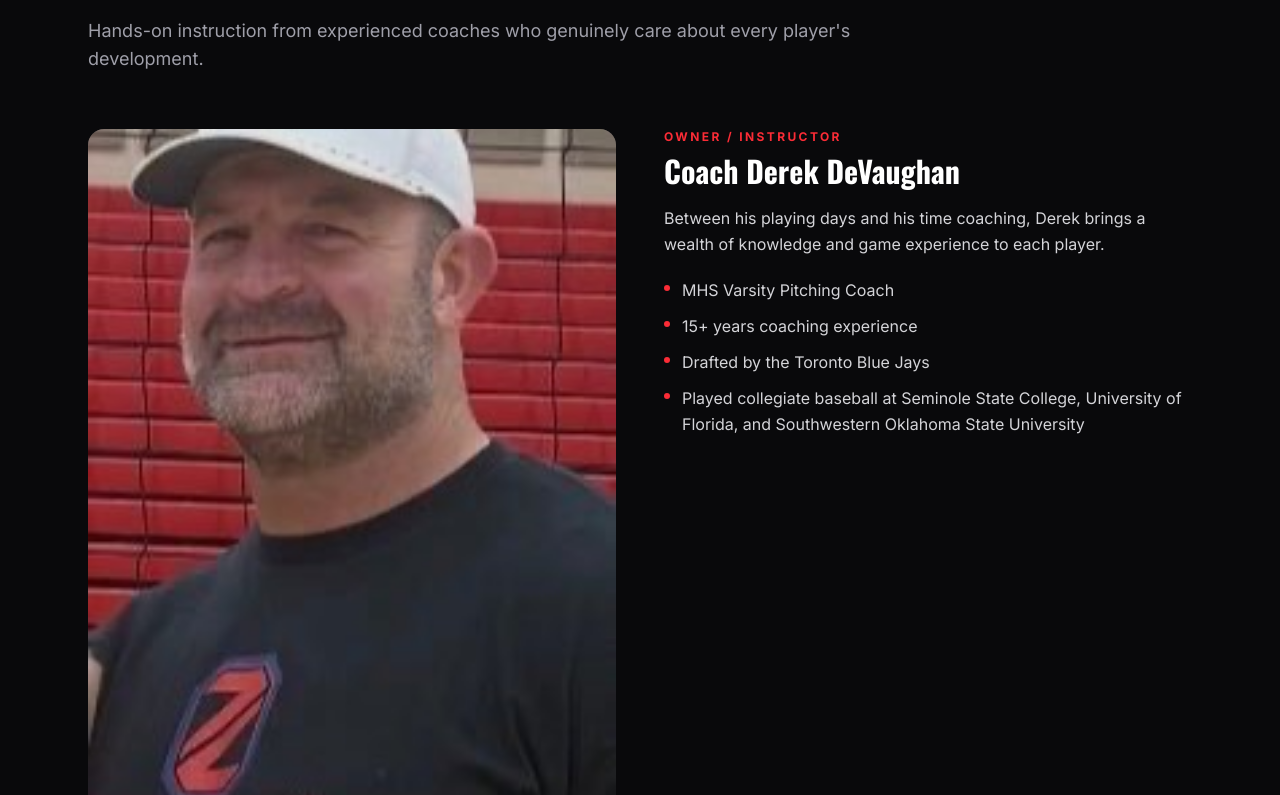
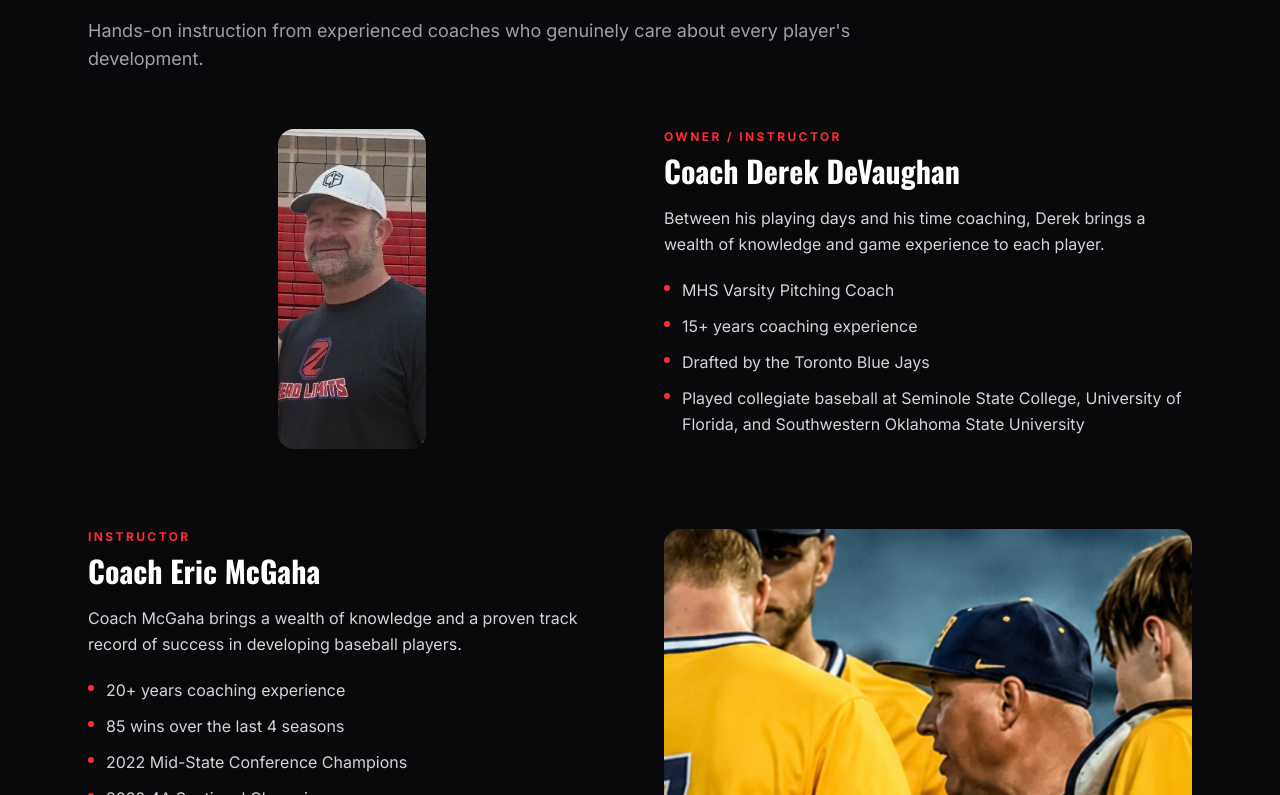
Before and after one commit to darnold5000/zerolimits, a Next.js app: page /about in a window 1280 px wide. Shown: the part 2585-3380 px from the top of the page. Built offline with nearby package versions, Linux system fonts and the light colour scheme.

Commit message:
proposals

```diff
--- a/src/components/CoachProfile.tsx
+++ b/src/components/CoachProfile.tsx
@@ -16,8 +16,8 @@ export default function CoachProfile({
       <div
         className={
           reverse
-            ? "overflow-hidden rounded-2xl bg-zinc-800 lg:col-start-2"
-            : "overflow-hidden rounded-2xl bg-zinc-800"
+            ? `overflow-hidden rounded-2xl bg-zinc-800 lg:col-start-2${coach.imageWrapperClass ? ` ${coach.imageWrapperClass}` : ""}`
+            : `overflow-hidden rounded-2xl bg-zinc-800${coach.imageWrapperClass ? ` ${coach.imageWrapperClass}` : ""}`
         }
       >
         {/* Native img avoids Next image optimizer reflows on long coach pages */}
--- a/src/content/coaches.ts
+++ b/src/content/coaches.ts
@@ -10,6 +10,7 @@ export type Coach = {
   image: string;
   imageAlt: string;
   imageClass?: string;
+  imageWrapperClass?: string;
   intro?: string;
   highlights?: string[];
   sections?: CoachSection[];
@@ -23,7 +24,8 @@ export const COACHES: Coach[] = [
     role: "Owner / Instructor",
     image: "/images/coaches/derek-devaughan.jpg",
     imageAlt: "Coach Derek DeVaughan at Zero Limits Baseball",
-    imageClass: "aspect-[3/4] w-full object-cover object-top",
+    imageWrapperClass: "mx-auto w-fit max-w-full",
+    imageClass: "block h-auto max-h-80 w-auto max-w-[220px] object-contain sm:max-w-[240px]",
     highlights: [
       "MHS Varsity Pitching Coach",
       "15+ years coaching experience",
```
Also changed, not shown: public/images/coaches/derek-devaughan.jpg.
